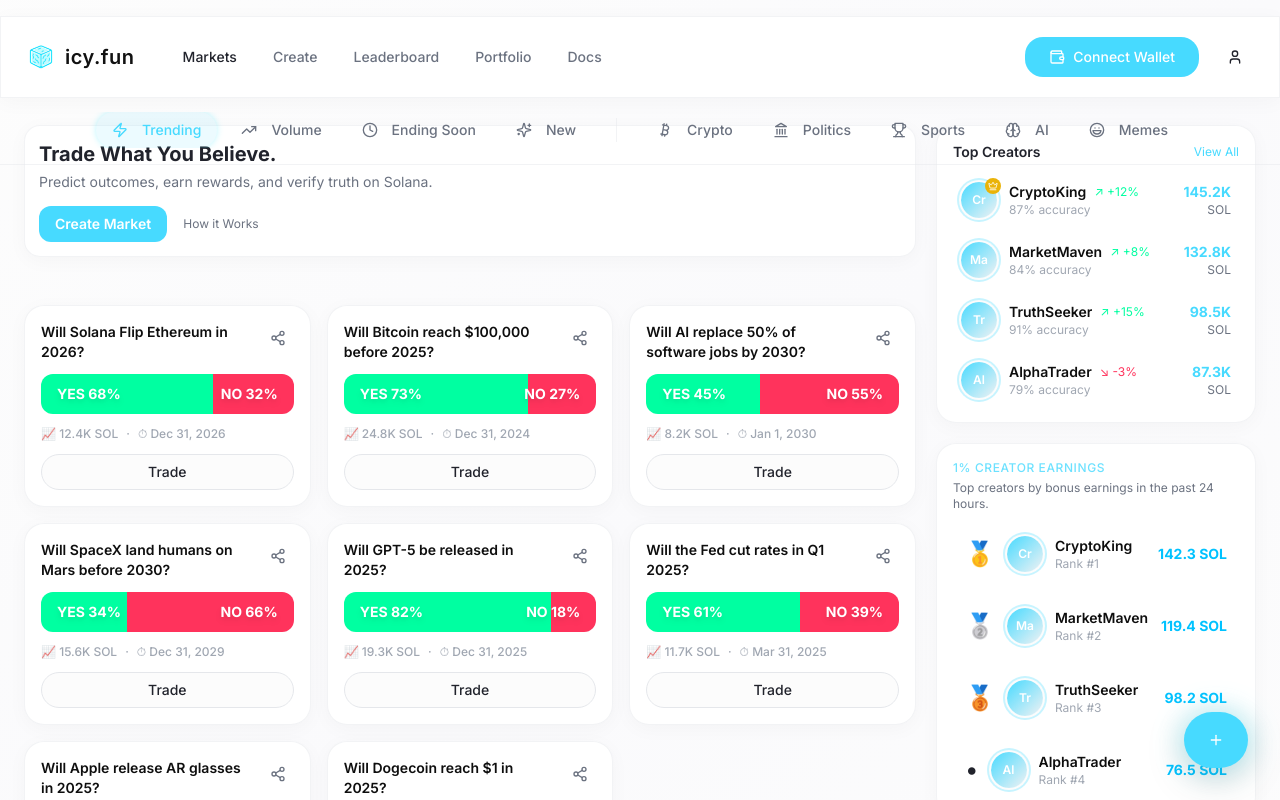
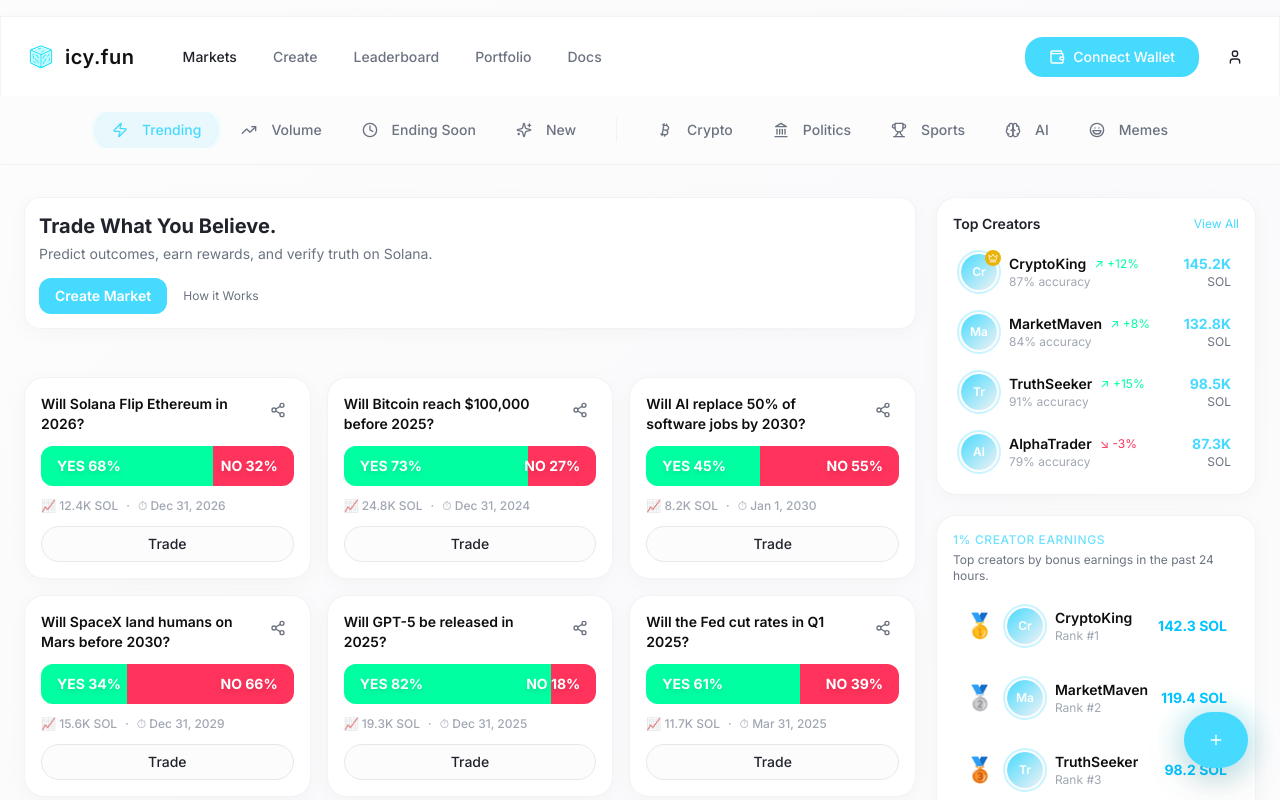
Before and after one commit to nanoicy/klone-, a React (Vite) app: page / in a window 1280 px wide. Shown: the top 800 px of the page. Built offline with nearby package versions, Linux system fonts and the light colour scheme; the HTML template or start-up script is replaced by a standard one.

Commit message:
Fix filter bar layering and background

```diff
--- a/src/components/HorizontalFilterBar.tsx
+++ b/src/components/HorizontalFilterBar.tsx
@@ -18,7 +18,7 @@ const HorizontalFilterBar = () => {
   ];
 
   return (
-    <div className="sticky top-[96px] z-40 border-b border-border/50">
+    <div className="sticky top-[96px] z-50 bg-background border-b border-border/50">
       <div className="container mx-auto px-6 py-4">
         <div className="flex items-center justify-center gap-6 overflow-x-auto scrollbar-hide">
           {/* Sort Filters */}
--- a/src/pages/Index.tsx
+++ b/src/pages/Index.tsx
@@ -69,8 +69,8 @@ const Index = () => {
       <TopBar />
       <HorizontalFilterBar />
 
-      <main className="container mx-auto px-6 pt-6 pb-12">
-        <div className="flex gap-5 mt-8">
+      <main className="container mx-auto px-6 pt-32 pb-12">
+        <div className="flex gap-5">
           {/* Main Market Feed */}
           <div className="flex-1 space-y-6">
             {/* Hero Section */}
```
